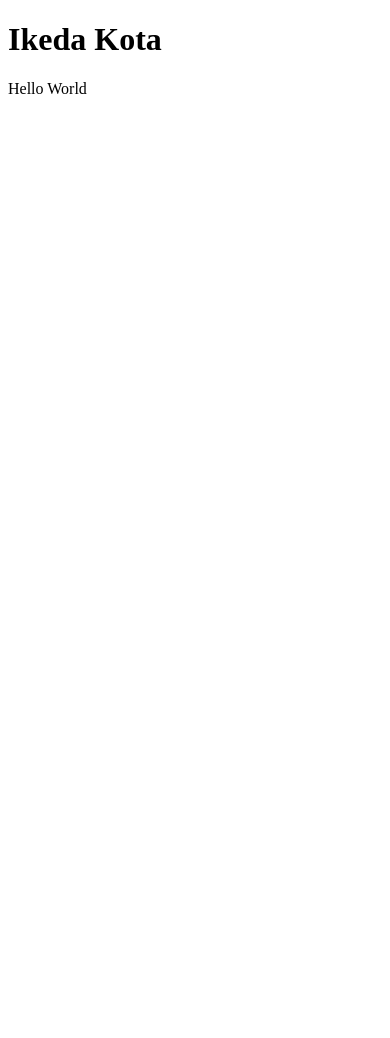
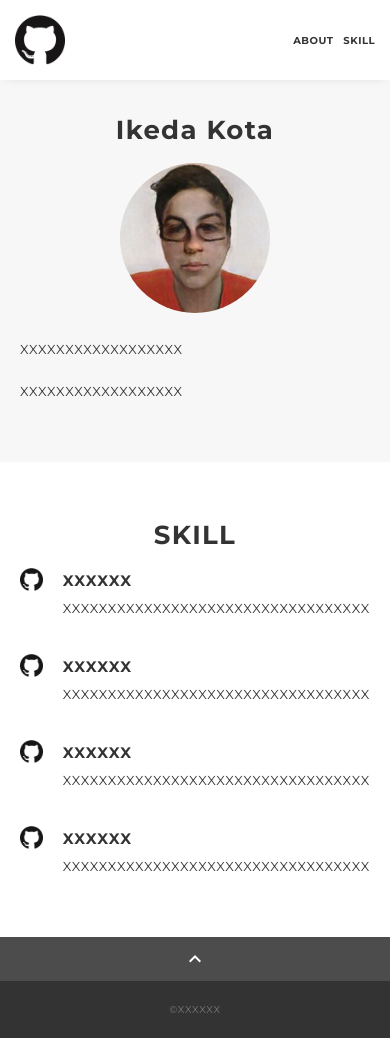
Before and after one commit to kt1013/portfolio, a plain HTML site: page docs/index.html in a window 390 px wide. Before the commit the page ends 844 px from the top, so only its background shows below. Drawn offline with nearby package versions, Linux system fonts and the light colour scheme.

Commit message:
テンプレート反映

```diff
--- /dev/null
+++ b/docs/css/ress.css
@@ -0,0 +1,283 @@
+/*!
+ * ress.css • v3.0.1
+ * MIT License
+ * github.com/filipelinhares/ress
+ */
+
+/* # =================================================================
+   # Global selectors
+   # ================================================================= */
+
+html {
+  box-sizing: border-box;
+  word-break: normal;
+  -moz-tab-size: 4;
+  tab-size: 4;
+
+  -webkit-text-size-adjust: 100%; /* Prevent adjustments of font size after orientation changes in iOS */
+}
+
+*,
+::before,
+::after {
+  box-sizing: inherit;
+  background-repeat: no-repeat; /* Set `background-repeat: no-repeat` to all elements and pseudo elements */
+}
+
+::before,
+::after {
+  vertical-align: inherit;
+  text-decoration: inherit; /* Inherit text-decoration and vertical align to ::before and ::after pseudo elements */
+}
+
+* {
+  margin: 0;
+  padding: 0; /* Reset `padding` and `margin` of all elements */
+}
+
+/* # =================================================================
+   # General elements
+   # ================================================================= */
+
+hr {
+  overflow: visible; /* Show the overflow in Edge and IE */
+  height: 0; /* Add the correct box sizing in Firefox */
+}
+
+details,
+main {
+  display: block; /* Render the `main` element consistently in IE. */
+}
+
+summary {
+  display: list-item; /* Add the correct display in all browsers */
+}
+
+small {
+  font-size: 80%; /* Set font-size to 80% in `small` elements */
+}
+
+[hidden] {
+  display: none; /* Add the correct display in IE */
+}
+
+abbr[title] {
+  /* Add the correct text decoration in Chrome, Edge, IE, Opera, and Safari */
+  text-decoration: underline;
+  text-decoration: underline dotted;
+  border-bottom: none; /* Remove the bottom border in Chrome 57 */
+}
+
+a {
+  background-color: transparent; /* Remove the gray background on active links in IE 10 */
+}
+
+a:active,
+a:hover {
+  outline-width: 0; /* Remove the outline when hovering in all browsers */
+}
+
+code,
+kbd,
+pre,
+samp {
+  font-family: monospace, monospace; /* Specify the font family of code elements */
+}
+
+pre {
+  font-size: 1em; /* Correct the odd `em` font sizing in all browsers */
+}
+
+b,
+strong {
+  font-weight: bolder; /* Add the correct font weight in Chrome, Edge, and Safari */
+}
+
+/* https://gist.github.com/unruthless/413930 */
+sub,
+sup {
+  position: relative;
+  font-size: 75%;
+  line-height: 0;
+  vertical-align: baseline;
+}
+
+sub {
+  bottom: -.25em;
+}
+
+sup {
+  top: -.5em;
+}
+
+/* # =================================================================
+   # Forms
+   # ================================================================= */
+
+input {
+  border-radius: 0;
+}
+
+/* Replace pointer cursor in disabled elements */
+[disabled] {
+  cursor: default;
+}
+
+[type="number"]::-webkit-inner-spin-button,
+[type="number"]::-webkit-outer-spin-button {
+  height: auto; /* Correct the cursor style of increment and decrement buttons in Chrome */
+}
+
+[type="search"] {
+  outline-offset: -2px; /* Correct the outline style in Safari */
+
+  -webkit-appearance: textfield; /* Correct the odd appearance in Chrome and Safari */
+}
+
+[type="search"]::-webkit-search-decoration {
+  -webkit-appearance: none; /* Remove the inner padding in Chrome and Safari on macOS */
+}
+
+textarea {
+  overflow: auto; /* Internet Explorer 11+ */
+  resize: vertical; /* Specify textarea resizability */
+}
+
+button,
+input,
+optgroup,
+select,
+textarea {
+  font: inherit; /* Specify font inheritance of form elements */
+}
+
+optgroup {
+  font-weight: bold; /* Restore the font weight unset by the previous rule */
+}
+
+button {
+  overflow: visible; /* Address `overflow` set to `hidden` in IE 8/9/10/11 */
+}
+
+button,
+select {
+  text-transform: none; /* Firefox 40+, Internet Explorer 11- */
+}
+
+/* Apply cursor pointer to button elements */
+button,
+[type="button"],
+[type="reset"],
+[type="submit"],
+[role="button"] {
+  cursor: pointer;
+  color: inherit;
+}
+
+/* Remove inner padding and border in Firefox 4+ */
+button::-moz-focus-inner,
+[type="button"]::-moz-focus-inner,
+[type="reset"]::-moz-focus-inner,
+[type="submit"]::-moz-focus-inner {
+  padding: 0;
+  border-style: none;
+}
+
+/* Replace focus style removed in the border reset above */
+button:-moz-focusring,
+[type="button"]::-moz-focus-inner,
+[type="reset"]::-moz-focus-inner,
+[type="submit"]::-moz-focus-inner {
+  outline: 1px dotted ButtonText;
+}
+
+button,
+html [type="button"],
+/* Prevent a WebKit bug where (2) destroys native `audio` and `video`controls in Android 4 */
+[type="reset"],
+[type="submit"] {
+  -webkit-appearance: button; /* Correct the inability to style clickable types in iOS */
+}
+
+/* Remove the default button styling in all browsers */
+button,
+input,
+select,
+textarea {
+  border-style: none;
+  background-color: transparent;
+}
+
+/* Style select like a standard input */
+select {
+  -webkit-appearance: none; /* Chrome 41+ */
+  -moz-appearance: none; /* Firefox 36+ */
+}
+
+select::-ms-expand {
+  display: none; /* Internet Explorer 11+ */
+}
+
+select::-ms-value {
+  color: currentColor; /* Internet Explorer 11+ */
+}
+
+legend {
+  display: table; /* Correct the text wrapping in Edge and IE */
+  max-width: 100%; /* Correct the text wrapping in Edge and IE */
+  max-width: 100%; /* Correct the text wrapping in Edge 18- and IE */
+  white-space: normal; /* Correct the text wrapping in Edge and IE */
+  color: inherit; /* Correct the color inheritance from `fieldset` elements in IE */
+  border: 0; /* Correct `color` not being inherited in IE 8/9/10/11 */
+}
+
+::-webkit-file-upload-button {
+  font: inherit; /* Change font properties to `inherit` in Chrome and Safari */
+  color: inherit;
+  /* Correct the inability to style clickable types in iOS and Safari */
+
+  -webkit-appearance: button;
+}
+
+/* # =================================================================
+   # Specify media element style
+   # ================================================================= */
+
+img {
+  border-style: none; /* Remove border when inside `a` element in IE 8/9/10 */
+}
+
+/* Add the correct vertical alignment in Chrome, Firefox, and Opera */
+progress {
+  vertical-align: baseline;
+}
+
+/* # =================================================================
+   # Accessibility
+   # ================================================================= */
+
+/* Hide content from screens but not screenreaders */
+@media screen {
+  [hidden~="screen"] {
+    display: inherit;
+  }
+  [hidden~="screen"]:not(:active):not(:focus):not(:target) {
+    position: absolute !important;
+    clip: rect(0 0 0 0) !important;
+  }
+}
+
+/* Specify the progress cursor of updating elements */
+[aria-busy="true"] {
+  cursor: progress;
+}
+
+/* Specify the pointer cursor of trigger elements */
+[aria-controls] {
+  cursor: pointer;
+}
+
+/* Specify the unstyled cursor of disabled, not-editable, or otherwise inoperable elements */
+[aria-disabled] {
+  cursor: default;
+}
--- /dev/null
+++ b/docs/css/style.css
@@ -0,0 +1,311 @@
+body {
+  font-family: "Montserrat","Helvetica Neue",Arial,"Hiragino Kaku Gothic ProN","Hiragino Sans",Meiryo,sans-serif;
+  font-size: 14px;
+  line-height: 1.8;
+  letter-spacing: .8px;
+  color: #333;
+}
+
+a {
+  transition: opacity .3s;
+  text-decoration: none;
+  color: #1ca9e3;
+}
+
+img {
+  max-width: 100%;
+  height: auto;
+  vertical-align: bottom;
+  border-style: none;
+}
+
+ul,
+li {
+  list-style: none;
+}
+
+.pc-only {
+  display: block;
+}
+
+.sp-only {
+  display: none;
+}
+
+.wrapper {
+  padding-top: 73px;
+}
+
+.section {
+  padding: 90px 0;
+}
+
+.section:nth-of-type(odd) {
+  background-color: #f7f7f7;
+}
+
+.inner {
+  max-width: 1340px;
+  margin: 0 auto;
+  padding: 0 40px;
+}
+
+.title {
+  font-size: 34px;
+  font-weight: bold;
+  line-height: 1;
+  margin-bottom: 40px;
+  text-align: center;
+  letter-spacing: .05em;
+  color: #333;
+}
+
+.lead {
+  margin-bottom: 30px;
+}
+
+/*--- header ---*/
+.header {
+  position: fixed;
+  top: 0;
+  z-index: 1;
+  width: 100%;
+  background-color: #fff;
+  box-shadow: 0 5px 10px -6px rgba(0,0,0,.1);
+}
+
+.header .inner {
+  display: flex;
+  align-items: center;
+  justify-content: space-between;
+  padding: 20px 40px;
+}
+
+.header-logo {
+  font-size: 20px;
+  font-weight: bold;
+  line-height: 1.2;
+  margin-right: 20px;
+  letter-spacing: .05em;
+}
+
+.header-logo a {
+  color: #333;
+}
+
+.header-banner {
+  width: 50px;
+}
+.header-nav-list {
+  display: flex;
+  justify-content: space-between;
+}
+
+.header-nav-item:not(:last-child) {
+  margin-right: 20px;
+}
+
+.header-nav-item a {
+  position: relative;
+  font-size: 13px;
+  font-weight: bold;
+  display: inline-block;
+  padding: 5px 0;
+  transition: .3s;
+  letter-spacing: .05em;
+  color: #333;
+}
+.header-nav-item a:after {
+  position: absolute;
+  bottom: 0;
+  left: 50%;
+  width: 0;
+  height: 3px;
+  content: "";
+  transition: .3s;
+  -webkit-transform: translateX(-50%);
+  transform: translateX(-50%);
+  background-color: #333;
+}
+
+.header-nav-item a:hover:after {
+  width: 100%;
+}
+
+/*--- about ---*/
+.profile {
+  display: flex;
+  flex-wrap: wrap;
+  max-width: 800px;
+  margin: 0 auto;
+}
+.profile-img {
+  width: 20%;
+  margin-right: 30px;
+  border-radius: 50%;
+}
+.profile-img img {
+  border-radius: 50%;
+}
+.profile-body {
+  flex: 1;
+}
+.profile-body p:not(:last-child) {
+  margin-bottom: 30px;
+}
+
+/*--- skill ---*/
+.skill-list {
+  display: flex;
+  flex-wrap: wrap;
+  justify-content: space-between;
+  margin-bottom: -50px;
+}
+
+.skill-item {
+  display: flex;
+  align-items: flex-start;
+  justify-content: space-between;
+  width: 48%;
+  margin-bottom: 50px;
+}
+
+.skill-img {
+  width: 60px;
+  height: auto;
+  margin-right: 20px;
+}
+
+.skill-body {
+  flex: 1;
+}
+
+.skill-name {
+  margin-bottom: 3px;
+}
+
+/*--- contact ---*/
+.contact {
+  text-align: center;
+}
+
+.contact-item:not(:last-child) {
+  margin-right: 10px;
+}
+
+.contact-icon {
+  width: 50px;
+}
+
+/*--- page-top ---*/
+.page-top {
+  font-weight: bold;
+  padding: 10px;
+  cursor: pointer;
+  text-align: center;
+  background-color: #4c4c4c;
+}
+
+.page-top .material-icons-outlined {
+  vertical-align: bottom;
+  color: #fff;
+}
+
+/*--- footer ---*/
+.footer {
+  padding: 30px;
+  background-color: #333;
+}
+
+.copyright {
+  font-size: 10px;
+  text-align: center;
+  color: #797979;
+}
+
+
+/* --- media Queries 767 ---*/
+@media screen and (max-width: 767px) {
+  body {
+    font-size: 13px;
+    line-height: 1.7;
+  }
+
+  .pc-only {
+    display: none;
+  }
+
+  .sp-only {
+    display: block;
+  }
+
+  .title {
+    font-size: 26px;
+    margin-bottom: 20px;
+  }
+
+  .wrapper {
+    padding-top: 57px;
+  }
+
+  .section {
+    padding: 60px 0;
+  }
+
+  .inner {
+    padding: 0 20px;
+  }
+
+  .header .inner {
+    padding: 15px;
+  }
+
+  .header-logo {
+    font-size: 15px;
+    margin-right: 15px;
+  }
+
+  .header-nav-item:not(:last-child) {
+    margin-right: 10px;
+  }
+
+  .header-nav-item a {
+    font-size: 10px;
+  }
+
+  .header-nav-item a:after {
+    display: none;
+  }
+
+  .profile {
+    display: block;
+  }
+  .profile-img {
+    width: 150px;
+    margin: 0 auto;
+    margin-bottom: 25px;
+  }
+
+  .profile-body p:not(:last-child) {
+    margin-bottom: 20px;
+  }
+
+  .skill-list {
+    display: block;
+    margin-bottom: 0;
+  }
+
+  .skill-item {
+    width: 100%;
+    margin-bottom: 35px;
+  }
+
+  .skill-item:last-child {
+    margin-bottom: 0;
+  }
+
+  .footer {
+    padding: 20px;
+  }
+
+}
--- a/docs/index.html
+++ b/docs/index.html
@@ -1,11 +1,117 @@
 <!DOCTYPE html>
 <html>
 <head>
-<meta charset="UTF-8">
-<title>My Portfolio</title>
+<meta charset="utf-8" />
+<meta name="viewport"
+	content="width=device-width,initial-scale=1.0,user-scalable=no" />
+<meta property="og:type" content="website" />
+<meta property="og:title" content="XXXXXX's portfolio" />
+<!-- <meta property="og:url" content="dummyurl" /> -->
+<meta property="og:description" content="XXXXXXの自己紹介サイトです。" />
+<meta property="og:image" content="img/ogp.png" />
+<meta name="description" content="XXXXXXの自己紹介サイトです。" />
+<title>XXXXXX ポートフォリオ</title>
+<link rel="preconnect" href="https://fonts.gstatic.com" />
+<link
+	href="https://fonts.googleapis.com/css2?family=Montserrat:wght@400;700&display=swap"
+	rel="stylesheet" />
+<link
+	href="https://fonts.googleapis.com/css?family=Material+Icons+Outlined"
+	rel="stylesheet" />
+<link href="css/ress.css" media="all" rel="stylesheet" type="text/css" />
+<link href="css/style.css" media="all" rel="stylesheet" type="text/css" />
+<!-- <link rel="shortcut icon" href="img/favicon.ico" /> -->
+<!-- <link rel="canonical" href="dummyurl" /> -->
 </head>
+
 <body>
-	<h1>Ikeda Kota</h1>
-	<p>Hello World</p>
+	<div class="wrapper">
+		<header class="header">
+			<div class="inner">
+				<h1 class="header-logo">
+					<a href="#"><img class="header-banner" src="img/github.png"
+						alt="ロゴマーク" /> </a>
+				</h1>
+				<nav class="header-nav">
+					<ul class="header-nav-list">
+						<li class="header-nav-item"><a href="#about">ABOUT</a></li>
+						<li class="header-nav-item"><a href="#skill">SKILL</a></li>
+					</ul>
+				</nav>
+			</div>
+		</header>
+
+		<main class="content">
+			<section class="about section" id="about">
+				<div class="inner">
+					<h2 class="title">Ikeda Kota</h2>
+					<div class="profile">
+						<p class="profile-img">
+							<img src="img/profile.png" alt="自画像" />
+						</p>
+						<div class="profile-body">
+							<p>XXXXXXXXXXXXXXXXXX</p>
+							<p>XXXXXXXXXXXXXXXXXX</p>
+						</div>
+					</div>
+				</div>
+			</section>
+
+			<section class="skill section" id="skill">
+				<div class="inner">
+					<h2 class="title">SKILL</h2>
+					<div class="skill-list">
+						<div class="skill-item">
+							<p class="skill-img">
+								<img src="img/github.png" alt="logo" />
+							</p>
+							<div class="skill-body">
+								<h3 class="skill-name">XXXXXX</h3>
+								<p class="skill-text">XXXXXXXXXXXXXXXXXXXXXXXXXXXXXXXXXX</p>
+							</div>
+						</div>
+						<div class="skill-item">
+							<p class="skill-img">
+								<img src="img/github.png" alt="logo" />
+							</p>
+							<div class="skill-body">
+								<h3 class="skill-name">XXXXXX</h3>
+								<p class="skill-text">XXXXXXXXXXXXXXXXXXXXXXXXXXXXXXXXXX</p>
+							</div>
+						</div>
+						<div class="skill-item">
+							<p class="skill-img">
+								<img src="img/github.png" alt="logo" />
+							</p>
+							<div class="skill-body">
+								<h3 class="skill-name">XXXXXX</h3>
+								<p class="skill-text">XXXXXXXXXXXXXXXXXXXXXXXXXXXXXXXXXX</p>
+							</div>
+						</div>
+						<div class="skill-item">
+							<p class="skill-img">
+								<img src="img/github.png" alt="logo" />
+							</p>
+							<div class="skill-body">
+								<h3 class="skill-name">XXXXXX</h3>
+								<p class="skill-text">XXXXXXXXXXXXXXXXXXXXXXXXXXXXXXXXXX</p>
+							</div>
+						</div>
+					</div>
+				</div>
+			</section>
+
+			<div class="page-top" id="js-page-top">
+				<span class="material-icons-outlined">expand_less</span>
+			</div>
+
+			<footer class="footer">
+				<div class="copyright">&copy;XXXXXX</div>
+			</footer>
+		</main>
+	</div>
+	<script
+		src="https://ajax.googleapis.com/ajax/libs/jquery/3.5.1/jquery.min.js"></script>
+	<script src="js/script.js"></script>
 </body>
 </html>
--- /dev/null
+++ b/docs/js/script.js
@@ -0,0 +1,20 @@
+$(function () {
+
+  //ページ内スクロール
+  var navHeight = $(".header").outerHeight();
+
+  $('a[href^="#"]').on("click", function () {
+    var href = $(this).attr("href");
+    var target = $(href == "#" || href == "" ? "html" : href);
+    var position = target.offset().top - navHeight;
+    $("html, body").animate({ scrollTop: position, }, 300, "swing");
+    return false;
+  });
+
+  //ページトップ
+  $("#js-page-top").on("click", function () {
+    $("body,html").animate({ scrollTop: 0, }, 300);
+    return false;
+  });
+
+});
```
Also changed, not shown: docs/img/github.png (added), docs/img/ogp.png (added), docs/img/profile.png (added).
